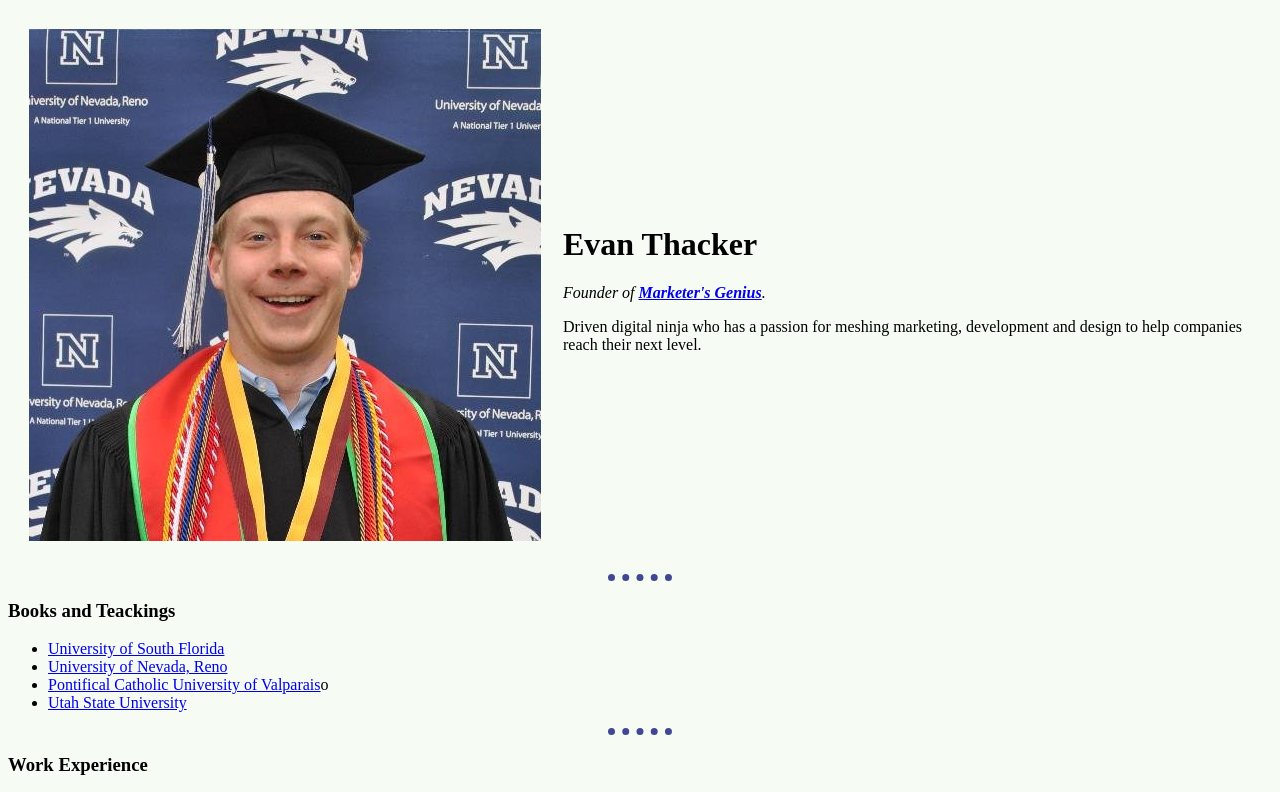
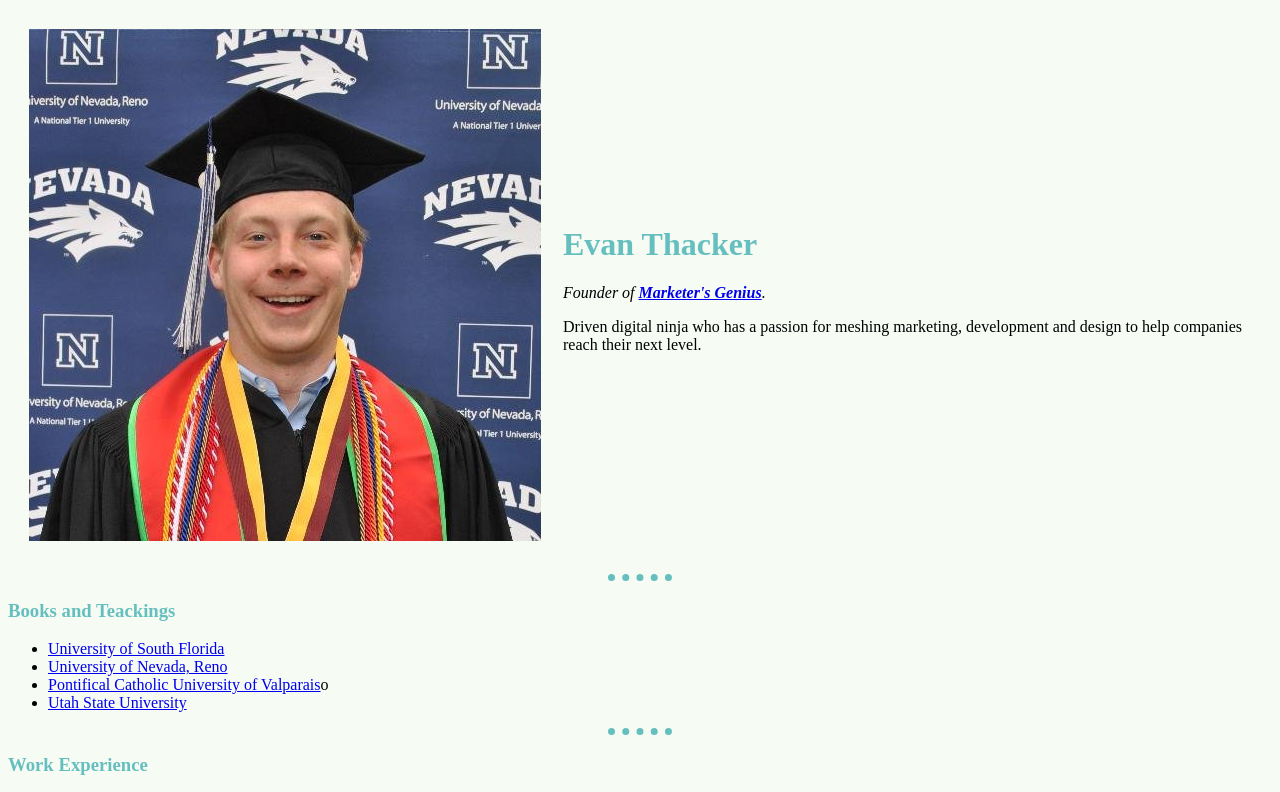
Before and after one commit to evanthacker/portfolio, a plain HTML site: page index.html in a window 1280 px wide. Shown: the top 792 px of the page. Drawn offline with Linux system fonts and the light colour scheme.

Commit message:
Light Blue Color

```diff
--- a/css/styles.css
+++ b/css/styles.css
@@ -2,8 +2,16 @@
   background-color: #f6fbf4;
 }
 hr {
-  border-color: #414793;
+  border-color: #66bfbf;
   border-style: dotted none none none;
   border-width: 7px;
   width: 5%;
 }
+
+h1 {
+  color: #66bfbf;
+}
+
+h3 {
+  color: #66bfbf;
+}
```
